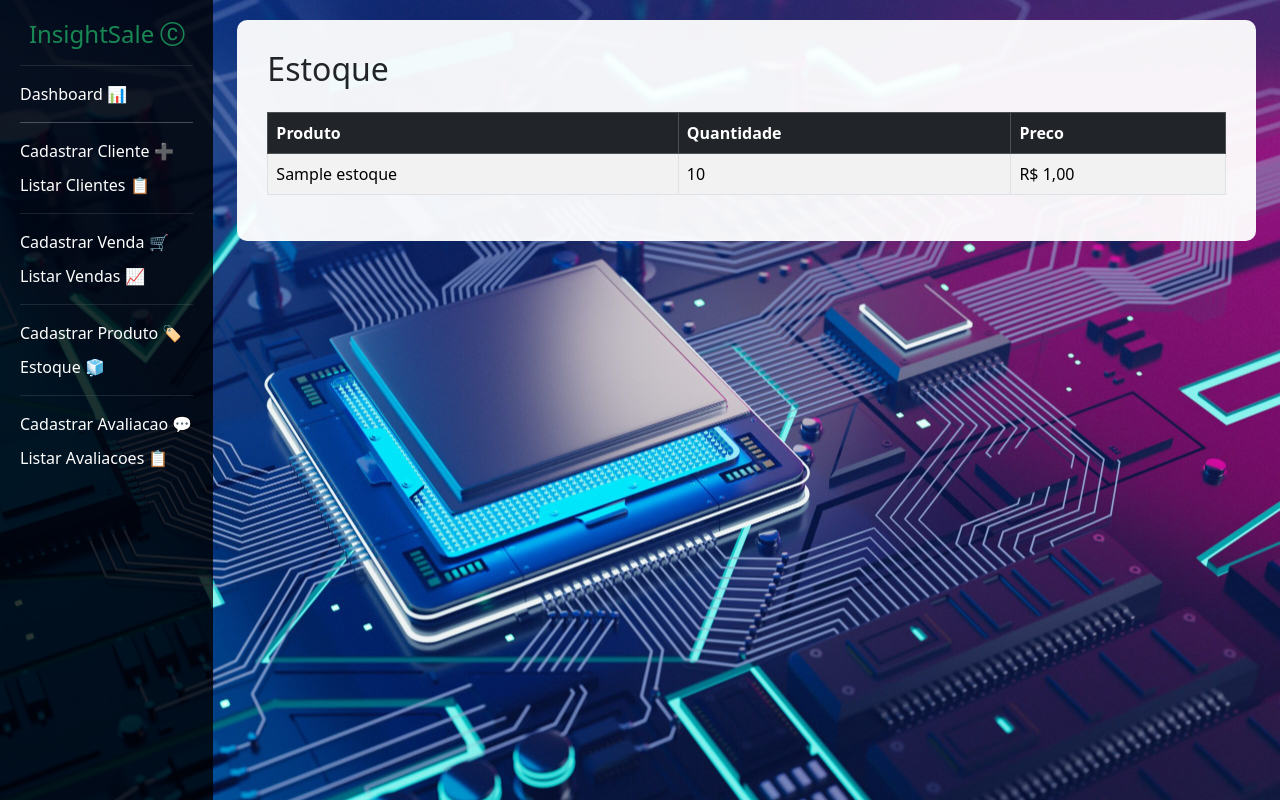
After one commit to JLima-JL/ProjetoDjangoVendas, a Django app: page /estoque/listar_estoque in a window 1280 px wide. The commit adds this page. Run offline with Django 5.2, Linux system fonts and the light colour scheme; tables that the repository leaves empty hold one stand-in row (values such as "Sample post").

Commit message:
Ajustes nas models, criada tabela estoque, feita mudanças de atributos, criadas paginas para estoque e dashboard

```diff
--- a/sistema/urls.py
+++ b/sistema/urls.py
@@ -17,7 +17,10 @@ Including another URLconf
 from django.contrib import admin
 from django.urls import path, include
 
+import vendas.views
+
 urlpatterns = [
     path('admin/', admin.site.urls),
+    path('', vendas.views.dashboard, name='dashboard'),
     path('', include('vendas.urls')),
 ]
--- a/vendas/Templates/vendas/base.html
+++ b/vendas/Templates/vendas/base.html
@@ -4,7 +4,7 @@
 <head>
     <meta charset="UTF-8">
     <title>{% block title %}Sistema de Vendas{% endblock %}</title>
-
+    <link rel="stylesheet" href="https://cdn.jsdelivr.net/npm/bootstrap-icons@1.10.5/font/bootstrap-icons.css">
     <link href="https://cdn.jsdelivr.net/npm/bootstrap@5.3.2/dist/css/bootstrap.min.css" rel="stylesheet">
     <script src="https://cdn.jsdelivr.net/npm/bootstrap@5.3.2/dist/js/bootstrap.bundle.min.js"></script>
 
@@ -40,12 +40,21 @@
     <div class="container-fluid">
         <div class="row">
             <nav class="col-md-2 d-none d-md-block menu-lateral">
-                <h4>Sistema</h4>
-                <a href="{% url 'cadastrar_cliente' %}">➕Cadastrar Cliente</a>
-                <a href="{% url 'listar_clientes' %}">📋 Listar Clientes</a>
+                <h4 class="text-success text-center"> InsightSale <i class="bi bi-c-circle"></i></h4>
                 <hr style="border-color: #6c757d;">
-                <a href="{% url 'cadastrar_venda' %}">➕Cadastrar Venda</a>
-                <a href="{% url 'listar_vendas' %}">📊Listar Vendas</a>
+                <a href="{% url 'dashboard' %}">Dashboard 📊</a>
+                <hr style="border-color: white;">
+                <a href="{% url 'cadastrar_cliente' %}">Cadastrar Cliente ➕</a>
+                <a href="{% url 'listar_clientes' %}">Listar Clientes 📋</a>
+                <hr style="border-color: #6c757d;">
+                <a href="{% url 'cadastrar_venda' %}">Cadastrar Venda 🛒</a>
+                <a href="{% url 'listar_vendas' %}">Listar Vendas 📈</a>
+                <hr style="border-color: #6c757d;">
+                <a href="{% url 'estoque_cadastro' %}">Cadastrar Produto 🏷️</a>
+                <a href="{% url 'listar_estoque' %}">Estoque 🧊</a>
+                <hr style="border-color: #6c757d;">
+                <a href="{% url 'cadastro_qualidade' %}">Cadastrar Avaliacao 💬</a>
+                <a href="{% url 'listar_qualidade' %}">Listar Avaliacoes 📋</a>
             </nav>
             <main class="col-md-10 ms-sm-auto px-4">
                 <div class="conteudo">
--- /dev/null
+++ b/vendas/Templates/vendas/dashboard.html
@@ -0,0 +1,2 @@
+{% extends 'vendas/base.html' %}
+{% block title %}Dashboard{% endblock %}
--- a/vendas/Templates/vendas/form_venda.html
+++ b/vendas/Templates/vendas/form_venda.html
@@ -3,6 +3,12 @@
 
 {% block conteudo %}
   <h2 class="mb-4">Cadastrar Venda</h2>
+
+  <div class="d-flex justify-content-end">
+  <a href="{% url 'cadastrar_cliente' %}" class="btn btn-outline-primary mb-3">
+    Cadastrar Novo cliente ➕
+  </a>
+  </div>
   <form method="post" class="bg-white p-4 rounded shadow-sm">
     {% csrf_token %}
     {% for field in form %}
--- a/vendas/Templates/vendas/lista_clientes.html
+++ b/vendas/Templates/vendas/lista_clientes.html
@@ -10,7 +10,7 @@
             <tr>
                 <th>Nome</th>
                 <th>CPF</th>
-                <th>Nascimento</th>
+                <th>Idade</th>
                 <th>Email</th>
                 <th>Telefone</th>
                 <th>Endereco</th>
@@ -20,11 +20,13 @@
         <tbody>
             {% for cliente in clientes %}
             <tr>
-                <td>{{ cliente.id }}</td>
                 <td>{{ cliente.nome }}</td>
                 <td>{{ cliente.cpf }}</td>
+                <td>{{ cliente.idade }}</td>
                 <td>{{ cliente.email }}</td>
                 <td>{{ cliente.telefone }}</td>
+                <td>{{ cliente.endereco }}</td>
+                <td>{{ cliente.profissao }}</td>
             </tr>
             {% empty %}
             <tr>
--- /dev/null
+++ b/vendas/Templates/vendas/listar_estoque.html
@@ -0,0 +1,26 @@
+{% extends 'vendas/base.html' %}
+{% block title %}Estoque{% endblock %}
+
+{% block conteudo %}
+    <h2 class="mb-4">Estoque</h2>
+    <table class="table table-striped table-bordered">
+        <thead class="table-dark">
+            <tr>
+                <th>Produto</th>
+                <th>Quantidade</th>
+                <th>Preco</th>
+            </tr>
+        </thead>
+        <tbody>
+            {% for item in estoque %}
+            <tr>
+                <td>{{ item.nome_produto }}</td>
+                <td>{{ item.quantidade }}</td>
+                <td>R$ {{ item.preco_uni }}</td>
+            </tr>
+            {% empty %}
+            <tr><td colspan="5">Nenhum produto cadastrado no estoque.</td></tr>
+            {% endfor %}
+        </tbody>
+    </table>
+{% endblock %}
--- a/vendas/models.py
+++ b/vendas/models.py
@@ -1,19 +1,7 @@
+from datetime import date
+
+from django.core.validators import MinValueValidator, MaxValueValidator
 from django.db import models
-
-
-class Vendas(models.Model):
-    data = models.DateField(auto_now_add=True)
-    produto = models.TextField()
-    preco = models.DecimalField(max_digits=10, decimal_places=2)
-    quantidade = models.IntegerField()
-    valor_total = models.DecimalField(max_digits=10, decimal_places=2)
-    def save(self,*args,**kwargs):
-        self.valor_total = self.preco * self.quantidade
-        super().save(*args,**args)
-
-    def __str__(self):
-        return f"{self.produto} - {self.quantidade}" \
-               f"{self.data} - {self.valor_total}"
 
 class Clientes(models.Model):
     nome = models.TextField(blank=False)
@@ -22,10 +10,59 @@ class Clientes(models.Model):
     email = models.EmailField(blank=True)
     telefone = models.CharField(max_length=15,blank=False)
     endereco = models.TextField(blank=False)
+    estado_civil = models.CharField(max_length=20, blank=True, null=True)
     profissao = models.TextField()
+    renda = models.DecimalField(max_digits=10,decimal_places=2, null=True)
     data_cadastro = models.DateField(auto_now_add=True)
+
+    @property
+    def idade(self):
+        hoje = date.today()
+        return hoje.year - self.nascimento.year - (
+                (hoje.month, hoje.day) < (self.nascimento.month, self.nascimento.day)
+        )
 
     def __str__(self):
         return f"{self.nome} - {self.telefone}" \
                f"{self.endereco}" \
                f"{self.email}"
+class Estoque(models.Model):
+    nome_produto = models.TextField(blank=False)
+    quantidade = models.IntegerField(blank=False)
+    preco_uni = models.DecimalField(max_digits=10,decimal_places=2)
+
+class Vendas(models.Model):
+    cliente = models.ForeignKey(Clientes, on_delete=models.CASCADE,null=True)
+    data = models.DateField(auto_now_add=True)
+    produto = models.ForeignKey(Estoque,on_delete=models.CASCADE)
+    preco = models.DecimalField(max_digits=10, decimal_places=2)
+    quantidade = models.IntegerField()
+    valor_total = models.DecimalField(max_digits=10, decimal_places=2)
+    def save(self,*args,**kwargs):
+        self.valor_total = self.preco * self.quantidade
+
+        if self._state.adding:
+            if self.quantidade > self.produto.quantidade:
+                raise ValueError("Quantidade excede estoque disponivel")
+
+            self.produto.quantidade -= self.quantidade
+            self.produto.save_form_data()
+
+        super().save(*args,**kwargs)
+    def __str__(self):
+        return f"{self.produto} - {self.quantidade}" \
+               f"{self.data} - {self.valor_total}"
+
+
+
+
+class Qualidade(models.Model):
+    cliente = models.ForeignKey(Clientes,on_delete=models.CASCADE, null=True)
+    data = models.DateField(auto_now_add=True)
+    nota = models.IntegerField(validators=[MinValueValidator(1),MaxValueValidator(100)], null=True)
+    num_compras = models.IntegerField()
+    prod_comprado = models.TextField()
+
+    def __str__(self):
+        return f"{self.cliente.nome} - {self.num_compras}"\
+               f"{self.cliente.email} - {self.cliente.telefone}"
--- a/vendas/urls.py
+++ b/vendas/urls.py
@@ -5,5 +5,14 @@ urlpatterns = [
     path('vendas/', views.lista_vendas, name='listar_vendas'),
     path('cadastrar/', views.cadastrar_venda, name='cadastrar_venda'),
     path('cliente/cadastrar_cliente/', views.cadastrar_cliente, name='cadastrar_cliente'),
-    path('cliente/',views.listar_clientes, name='listar_clientes')
+    path('cliente/',views.listar_clientes, name='listar_clientes'),
+    path('qualidade/',views.qualidade,name='cadastro_qualidade'),
+    path('qualidade/listar_qualidade',views.listar_qualidade,name='listar_qualidade'),
+    path('avaliacoes/editar/<int:pk>/', views.editar_qualidade, name='editar_qualidade'),
+    path('avaliacoes/excluir/<int:pk>/', views.excluir_qualidade, name='excluir_qualidade'),
+    path('dashboard/', views.dashboard, name='dashboard'),
+    path('estoque/', views.estoque,name='estoque_cadastro'),
+    path('estoque/listar_estoque',views.listar_estoque,name='listar_estoque')
+
+
 ]
--- a/vendas/views.py
+++ b/vendas/views.py
@@ -1,13 +1,14 @@
-from .models import Vendas, Clientes
-from django.shortcuts import render, redirect
-from .forms import VendaForm, ClienteForm
+from .models import Vendas, Clientes, Qualidade, Estoque
+from django.shortcuts import render, redirect, get_object_or_404
+from .forms import VendaForm, ClienteForm, QualidadeForm, EstoqueForm
+from datetime import timedelta, date
 
 def cadastrar_venda(request):
     if request.method == 'POST':
         form = VendaForm(request.POST)
         if form.is_valid():
             form.save()
-            return redirect('listar_vendas')
+            return redirect('lista_vendas')
     else:
         form = VendaForm()
     return render(request, 'vendas/form_venda.html', {'form': form})
@@ -17,6 +18,22 @@ def cadastrar_venda(request):
 def lista_vendas(request):
     vendas = Vendas.objects.all()
     return render(request, 'vendas/lista.html', {'vendas': vendas})
+
+
+def estoque(request):
+    if request.method == 'POST':
+        form = EstoqueForm(request.POST)
+        if form.is_valid():
+            form.save()
+            return redirect('listar_estoque')
+    else:
+        form = EstoqueForm()
+    return render(request,'vendas/estoque_cadastro.html',{'form': form})
+
+
+def listar_estoque(request):
+    estoque = Estoque.objects.all()
+    return render(request,'vendas/listar_estoque.html',{'estoque': estoque})
 
 def cadastrar_cliente(request):
     if request.method == 'POST':
@@ -31,3 +48,40 @@ def cadastrar_cliente(request):
 def listar_clientes(request):
     clientes = Clientes.objects.all()
     return render(request, 'vendas/lista_clientes.html', {'clientes': clientes})
+
+
+def qualidade(request):
+    if request.method == 'POST':
+        form = QualidadeForm(request.POST)
+        if form.is_valid():
+            form.save()
+            return redirect('listar_qualidade.html')
+    else:
+        form = QualidadeForm()
+    return render(request,'vendas/qualidade.html', {'form': form})
+
+
+def listar_qualidade(request):
+    qualidade = Qualidade.objects.all()
+    return render(request, 'vendas/listar_qualidade.html', {'qualidade': qualidade})
+
+def editar_qualidade(request, pk):
+    qualidade = get_object_or_404(Qualidade, pk=pk)
+    if request.method == 'POST':
+        form = QualidadeForm(request.POST, instance=qualidade)
+        if form.is_valid():
+            form.save()
+            return redirect('listar_qualidade')
+    else:
+        form = QualidadeForm(instance=qualidade)
+    return render(request, 'vendas/qualidade.html', {'form': form})
+
+def excluir_qualidade(request, pk):
+    qualidade = get_object_or_404(Qualidade, pk=pk)
+    qualidade.delete()
+    return redirect('listar_qualidade')
+
+def dashboard(request):
+    hoje : date.today()
+
+    return render(request,'vendas/dashboard.html')
```
Also changed, not shown: vendas/Templates/vendas/estoque_cadastro.html (added, +15 -0 lines), vendas/Templates/vendas/listar_qualidade.html (added, +47 -0 lines), vendas/Templates/vendas/qualidade.html (added, +15 -0 lines), vendas/forms.py (+36 -12 lines).
